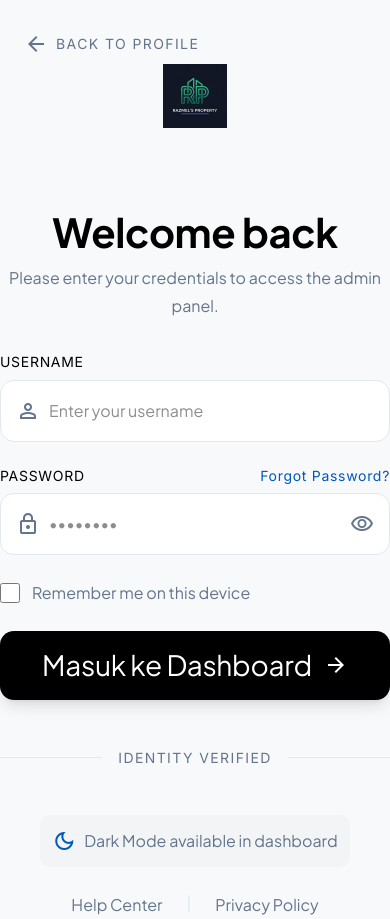
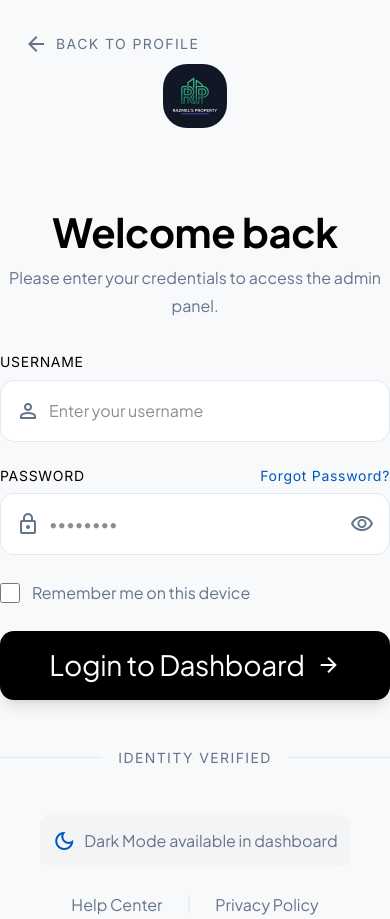
Before and after one commit to azmi9115/Razmels-Property, a Next.js app: page /login in a window 390 px wide. Built offline with nearby package versions, Linux system fonts and the light colour scheme.

Commit message:
fix: round logo edges and update button text on login page

```diff
--- a/src/app/login/page.tsx
+++ b/src/app/login/page.tsx
@@ -57,7 +57,7 @@ export default function LoginPage() {
 <section className="relative hidden lg:flex lg:w-1/2 overflow-hidden items-center justify-center">
 
 <div className="absolute top-8 left-8 z-50 animate-in fade-in slide-in-from-top-8 duration-1000">
-<img alt="Razmel's Property Logo" className="h-32 md:h-40 w-auto object-contain mix-blend-screen hover:scale-105 transition-transform duration-500 rounded-3xl" src="/logo-razmel.png"/>
+<img alt="Razmel's Property Logo" className="h-32 md:h-40 w-auto object-contain mix-blend-screen hover:scale-105 transition-transform duration-500 rounded-[2rem]" src="/logo-razmel.png"/>
 </div>
 
 <div className="absolute inset-0 z-0 bg-cover bg-center transition-transform duration-[10000ms] hover:scale-110" data-alt="A cinematic, low-angle photograph of a modern glass and steel luxury residential skyscraper against a twilight sky. The building is illuminated with warm interior lights that contrast against the cool, deep blue atmosphere. The architectural lines are sharp and minimalist, reflecting a high-end cyber-professional aesthetic with deep shadows and sophisticated atmosphere." style={{"backgroundImage": "url('https://lh3.googleusercontent.com/aida-public/AB6AXuBLTzt2JlgR-e2mjlfNG7N0h1F5dOx9Ey3SV-xRBfKfWWzeY1D4PCxSW57MxTcyXKi5kRwCeExgCP13BRsdXkJOyHoHnvdY4ZMh82i-MRQhh1AQ6yKn6evtTv-aQl53AfdOtixHdehaW8cMx5iOsYGBR3Czpn7DvxOZ1yfJJV0QQjIchhImPoY66jQw1ddu_shYUbrP9MgXX0soSsXIhhSeWFC3BBGJlFYc-hQtSY0rYaqYP3aN9GXxOA')", }}>
@@ -98,7 +98,7 @@ export default function LoginPage() {
 </a>
 
 <div className="lg:hidden mb-12 flex justify-center w-full mt-16">
-<img alt="Razmel's Property Logo" className="h-16 w-auto object-contain" src="/logo-razmel.png"/>
+<img alt="Razmel's Property Logo" className="h-16 w-auto object-contain rounded-[1.5rem]" src="/logo-razmel.png"/>
 </div>
 <div className="w-full max-w-md space-y-8 mt-8 lg:mt-0">
 
@@ -150,7 +150,7 @@ export default function LoginPage() {
 
 
 <button className="w-full py-4 px-6 bg-primary hover:bg-on-primary-container text-white font-headline-md text-headline-md rounded-xl shadow-lg shadow-primary/10 hover:shadow-primary/20 transform active:scale-95 transition-all duration-300 flex items-center justify-center gap-3 whitespace-nowrap flex-nowrap" type="submit" disabled={loading}>
-  {loading ? "Memverifikasi..." : "Masuk ke Dashboard"}
+  {loading ? "Memverifikasi..." : "Login to Dashboard"}
   {!loading && <span className="material-symbols-outlined">arrow_forward</span>}
 </button>
 
```
